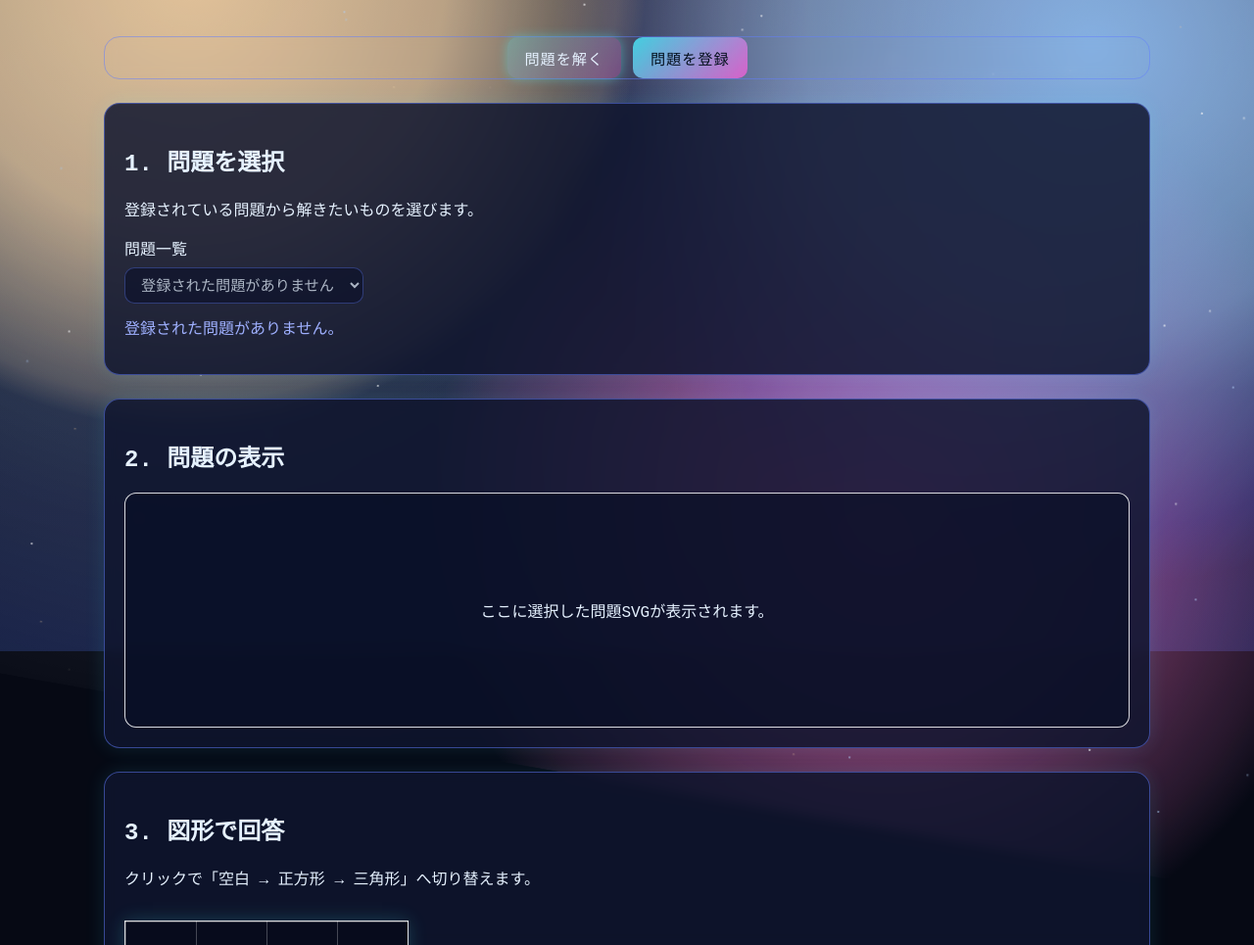
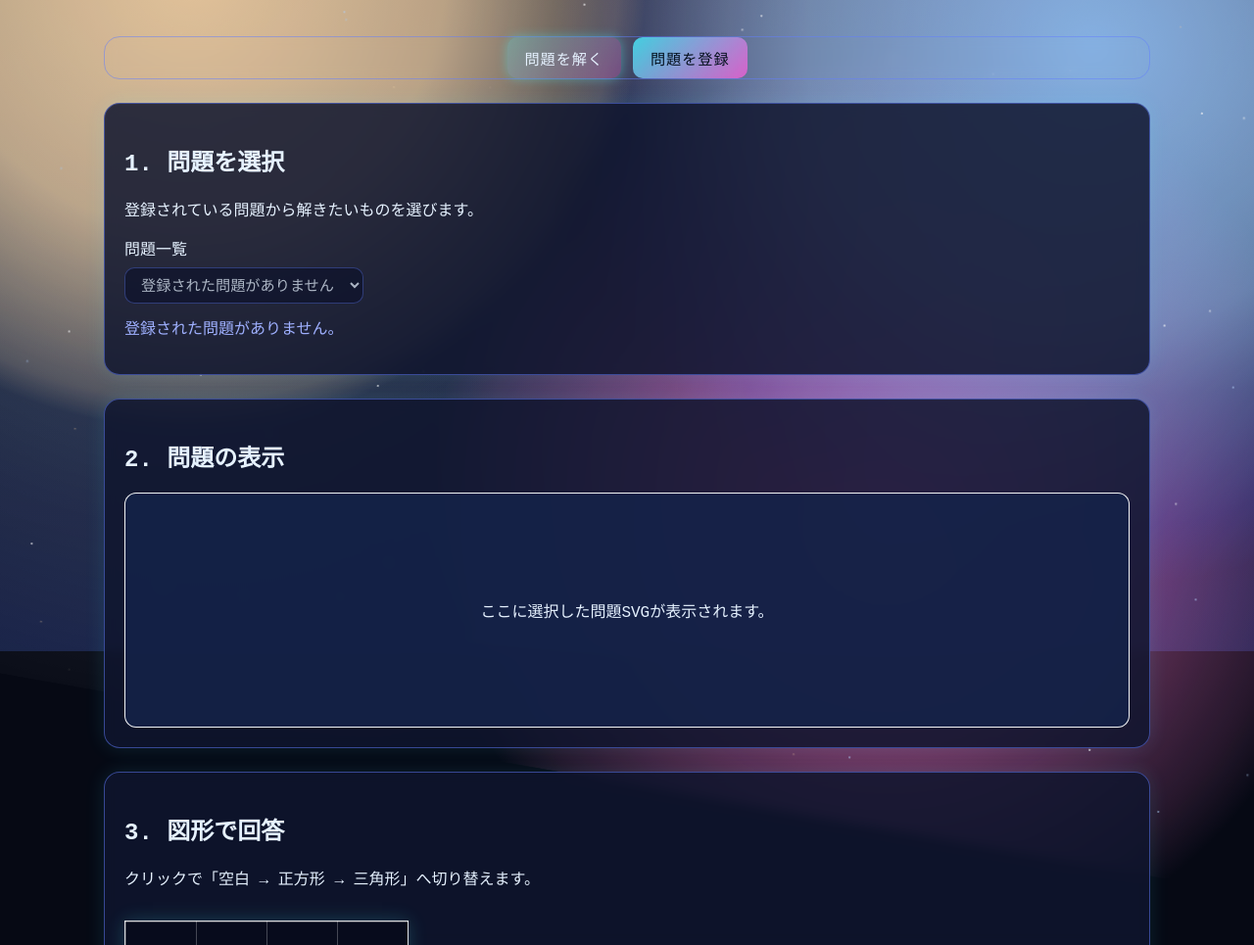
Before and after one commit to YUTA2142/OrigamiStory, a plain HTML site: page index.html in a window 1280 px wide. Shown: the part 135-1100 px from the top of the page at 98% size. Drawn offline with Linux system fonts and the light colour scheme.

Commit message:
Brighten solve SVG preview background

```diff
--- a/style.css
+++ b/style.css
@@ -334,6 +334,11 @@ section[hidden] {
   background: rgba(9, 14, 38, 0.65);
 }
 
+#solve-svg-preview {
+  background: rgba(22, 36, 74, 0.85);
+  border-color: rgba(255, 255, 255, 0.95);
+}
+
 .svg-preview svg {
   max-width: 100%;
   max-height: 320px;
```
